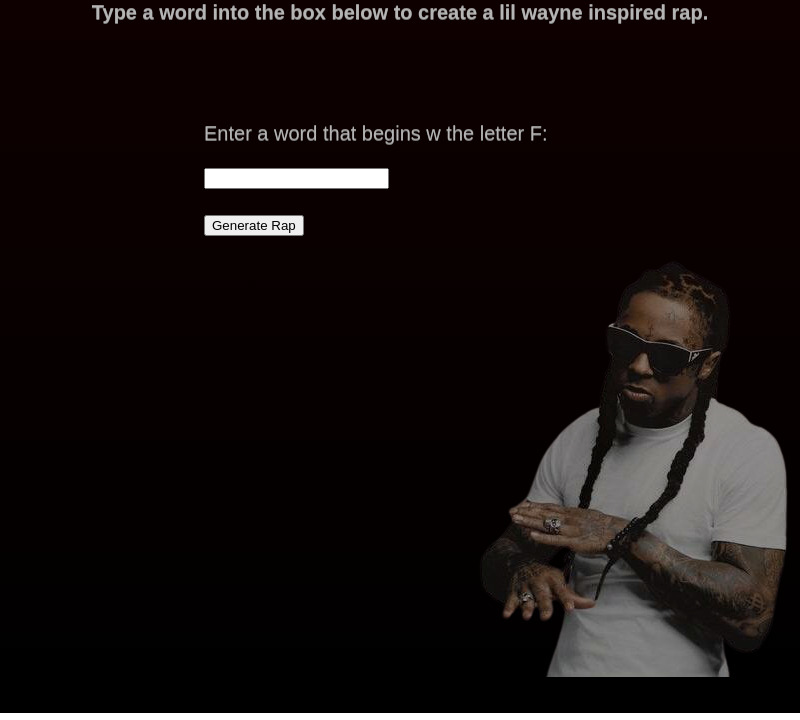
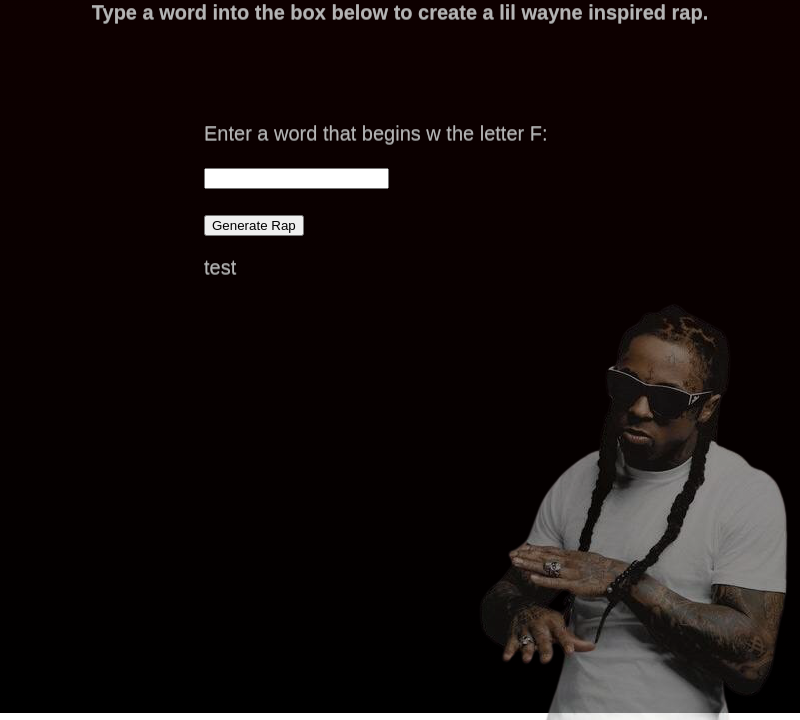
Before and after one commit to Dani-Stem/TuneGPT, an Electron app: page rap.html in a window 800 px wide. Shown: the part 87-807 px from the top of the page. Drawn offline with Linux system fonts and the light colour scheme.

Commit message:
Add files via upload

```diff
--- a/rap.html
+++ b/rap.html
@@ -21,12 +21,13 @@
 <div class="mainbox">
 <p>Enter a word that begins w the letter F: </p>
 <input type="text" id="mycooldata" name="mycooldata"><br>
-<br/>
+<br>
 <button id="mycoolbutton" onclick="myFunction()">Generate Rap</button>
 
-<p id="gr">
+<p class="gr" id="gr">
+    test
+</p>
 
-</p>
 </div>
 <script>
 function myFunction() {
```
